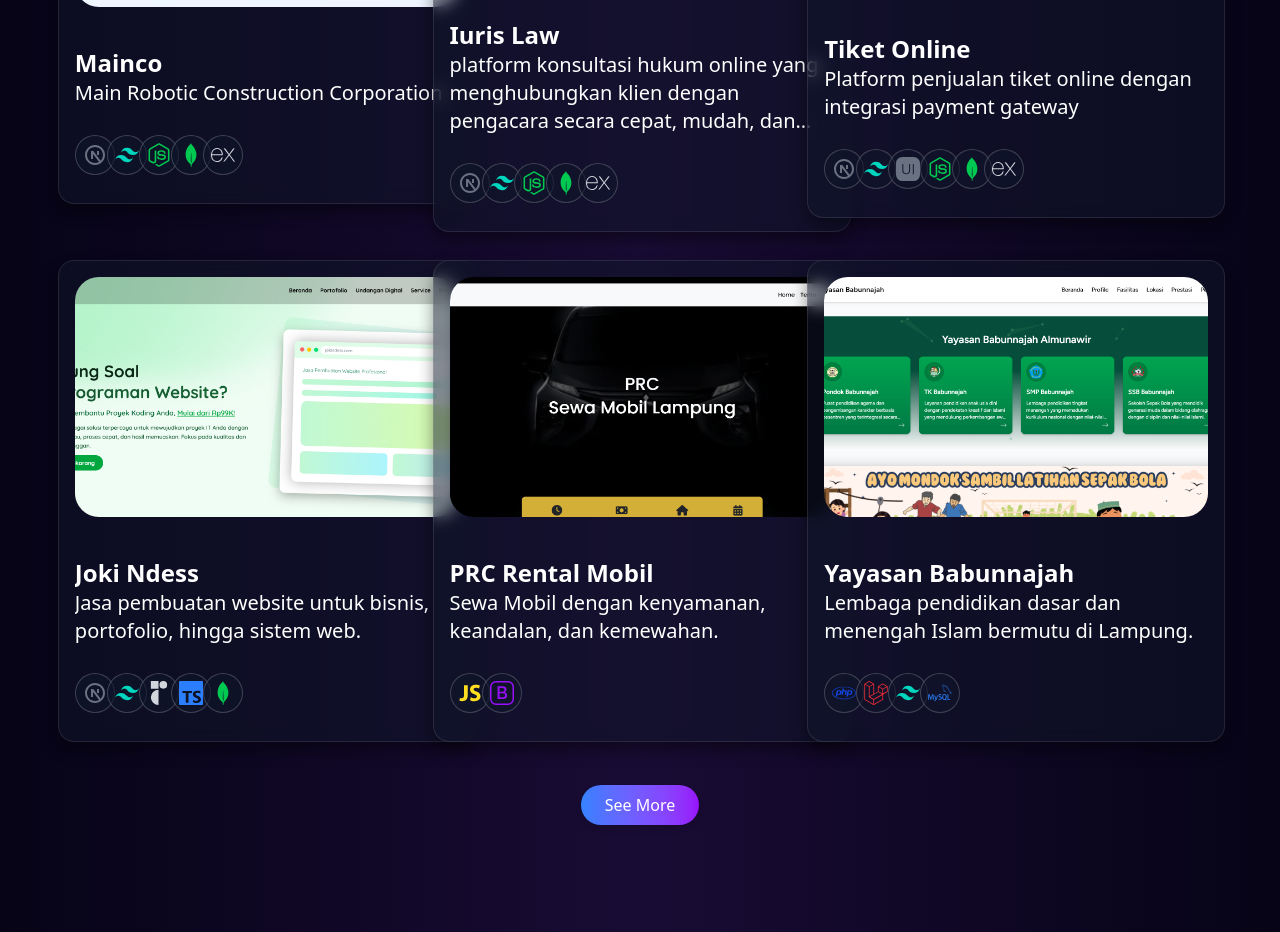
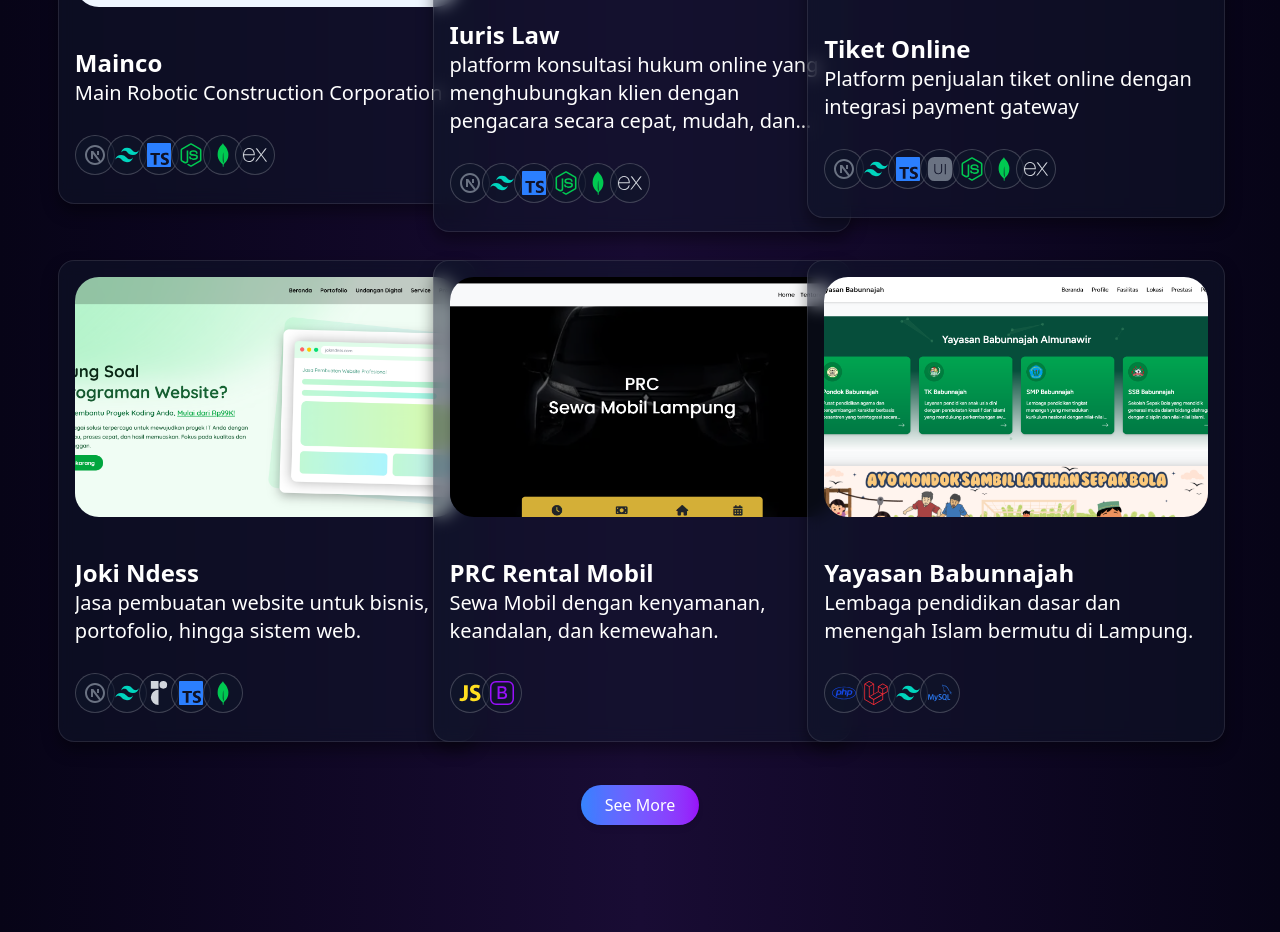
Before and after one commit to SamudraWijayas/samudrawjya, a Next.js app: page /samudrawijaya in a window 1280 px wide. Shown: the part 1360-2292 px from the top of the page. Built offline with nearby package versions, Linux system fonts and the light colour scheme.

Commit message:
update project

```diff
--- a/components/Project.tsx
+++ b/components/Project.tsx
@@ -54,6 +54,7 @@ const projects = [
     icon: [
       "RiNextjsLine",
       "RiTailwindCssFill",
+      "SiTypescript",
       "FaNodeJs",
       "SiMongodb",
       "SiExpress",
@@ -68,6 +69,7 @@ const projects = [
     icon: [
       "RiNextjsLine",
       "RiTailwindCssFill",
+      "SiTypescript",
       "FaNodeJs",
       "SiMongodb",
       "SiExpress",
@@ -82,6 +84,7 @@ const projects = [
     icon: [
       "RiNextjsLine",
       "RiTailwindCssFill",
+      "SiTypescript",
       "SiNextui",
       "FaNodeJs",
       "SiMongodb",
```
